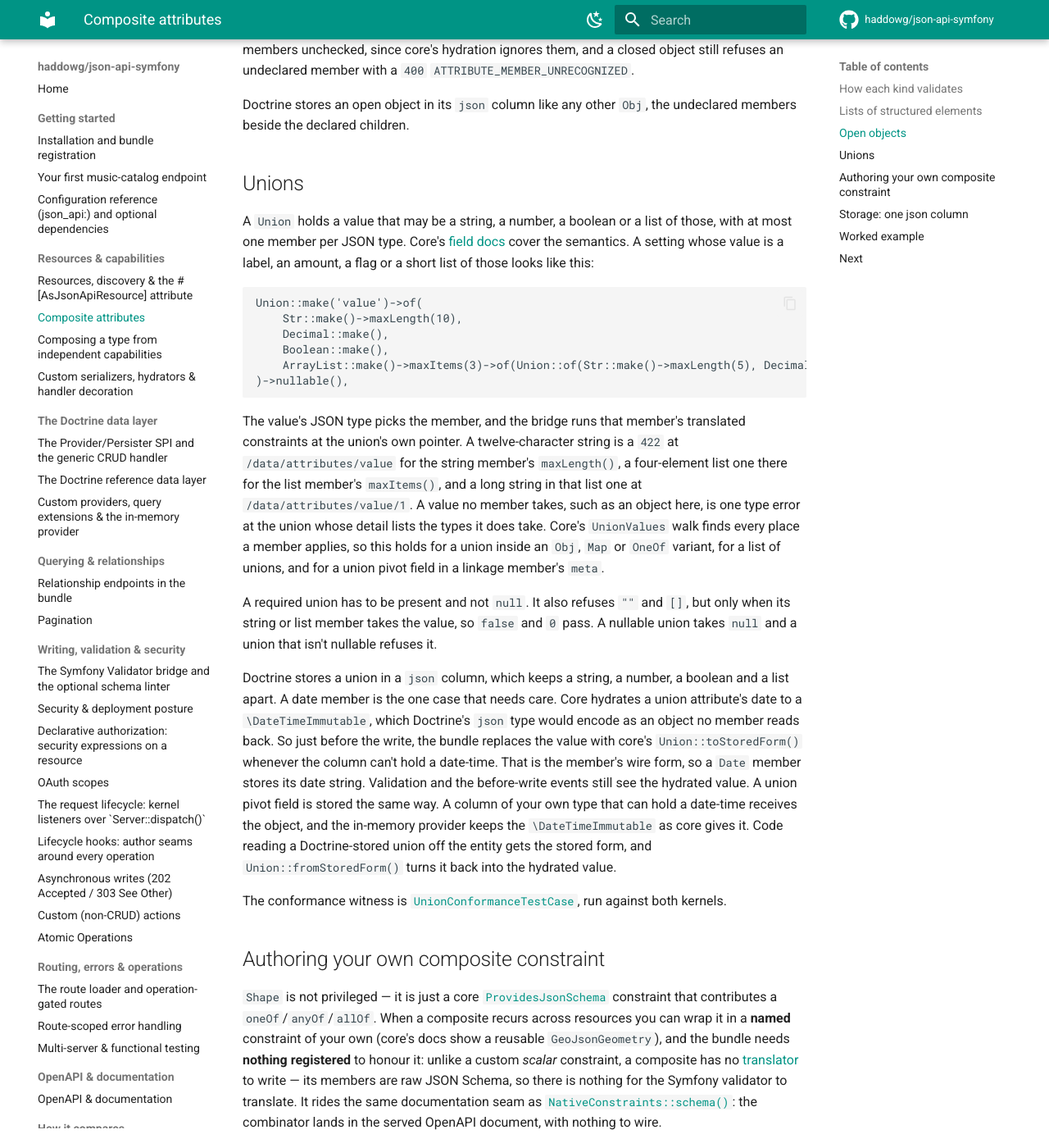
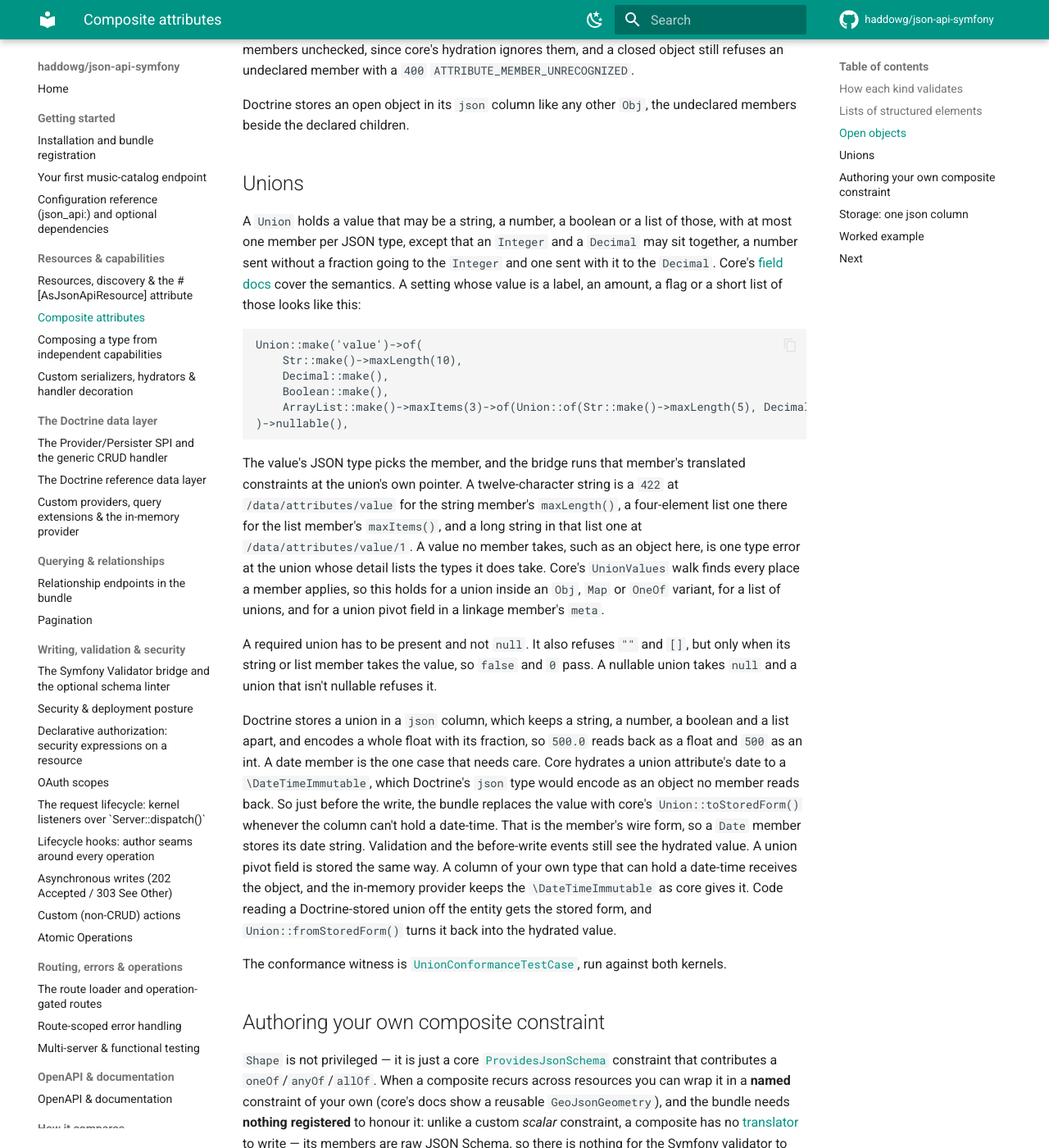
Before and after one commit to haddowg/json-api-symfony, an MkDocs documentation site: the page built from docs/composite-attributes.md, in a window 1280 px wide and 1400 px high, scrolled down 2727 px. Shown: the whole window at 82% size. Built offline with MkDocs 1.6.1 and Material for MkDocs 9.7.7, drawn with Linux system fonts in a browser that asks for light colours; comment, search, counter and statistics services are not loaded.

Commit message:
docs: describe a union holding both an Integer and a Decimal member
The union section says a number sent without a fraction goes to the Integer member and one sent with it to the Decimal, and that Doctrine's json column keeps that form.

```diff
--- a/docs/composite-attributes.md
+++ b/docs/composite-attributes.md
@@ -137,7 +137,9 @@ members beside the declared children.
 ## Unions
 
 A `Union` holds a value that may be a string, a number, a boolean or a list of those,
-with at most one member per JSON type. Core's
+with at most one member per JSON type, except that an `Integer` and a `Decimal` may sit
+together, a number sent without a fraction going to the `Integer` and one sent with it to
+the `Decimal`. Core's
 [field docs](https://github.com/haddowg/json-api/blob/main/docs/field-types.md#union)
 cover the semantics. A setting whose value is a label, an amount, a flag or a short
 list of those looks like this:
@@ -166,7 +168,8 @@ only when its string or list member takes the value, so `false` and `0` pass. A
 union takes `null` and a union that isn't nullable refuses it.
 
 Doctrine stores a union in a `json` column, which keeps a string, a number, a boolean
-and a list apart. A date member is the one case that needs care. Core hydrates a union
+and a list apart, and encodes a whole float with its fraction, so `500.0` reads back as a
+float and `500` as an int. A date member is the one case that needs care. Core hydrates a union
 attribute's date to a `\DateTimeImmutable`, which Doctrine's `json` type would encode as
 an object no member reads back. So just before the write, the bundle replaces the value
 with core's `Union::toStoredForm()` whenever the column can't hold a date-time. That is
```
